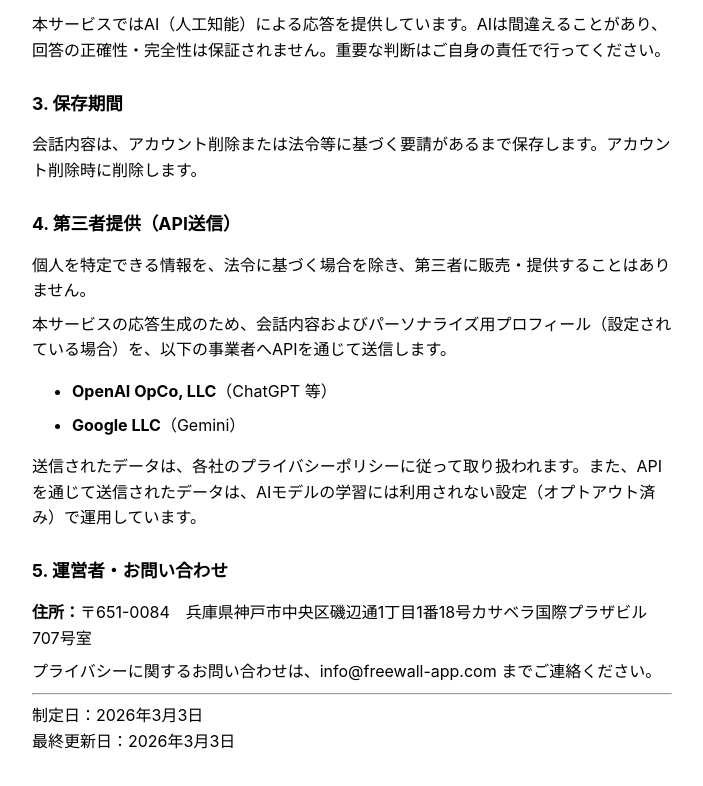
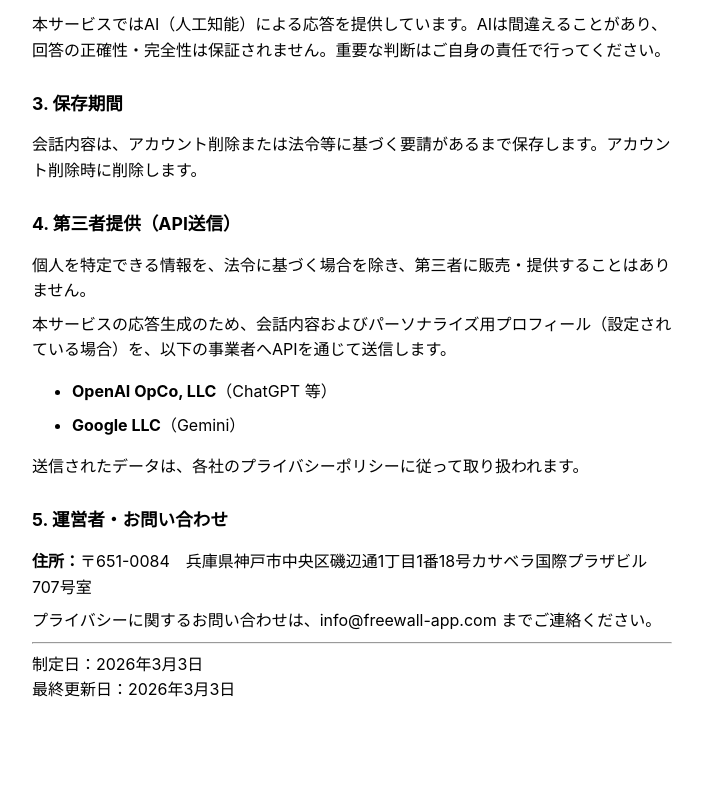
Before and after one commit to ufjkkaio/MultiAI, a plain HTML site: page docs/privacy-policy.html in a window 1280 px wide. Shown: the part 637-1423 px from the top of the page, without its empty margins (288-991 px from the left). After the commit the page ends 1372 px from the top, so only its background shows below. Drawn offline with Linux system fonts and the light colour scheme.

Commit message:
プライバシーポリシー: オプトアウトの記載を削除

```diff
--- a/docs/privacy-policy.html
+++ b/docs/privacy-policy.html
@@ -40,7 +40,7 @@
     <li><strong>OpenAI OpCo, LLC</strong>（ChatGPT 等）</li>
     <li><strong>Google LLC</strong>（Gemini）</li>
   </ul>
-  <p>送信されたデータは、各社のプライバシーポリシーに従って取り扱われます。また、APIを通じて送信されたデータは、AIモデルの学習には利用されない設定（オプトアウト済み）で運用しています。</p>
+  <p>送信されたデータは、各社のプライバシーポリシーに従って取り扱われます。</p>
 
   <h2>5. 運営者・お問い合わせ</h2>
   <p><strong>住所：</strong>〒651-0084　兵庫県神戸市中央区磯辺通1丁目1番18号カサベラ国際プラザビル707号室</p>
```
